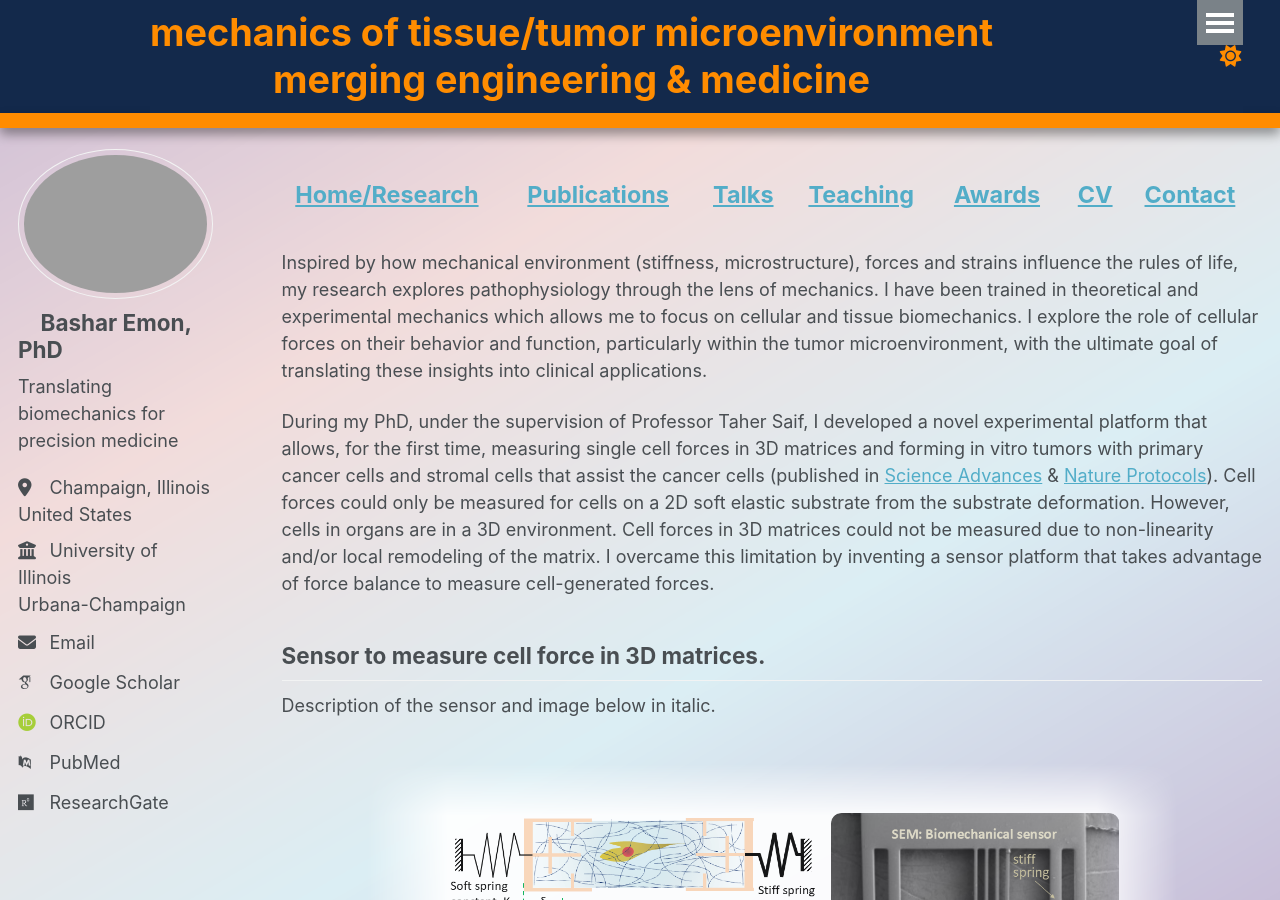
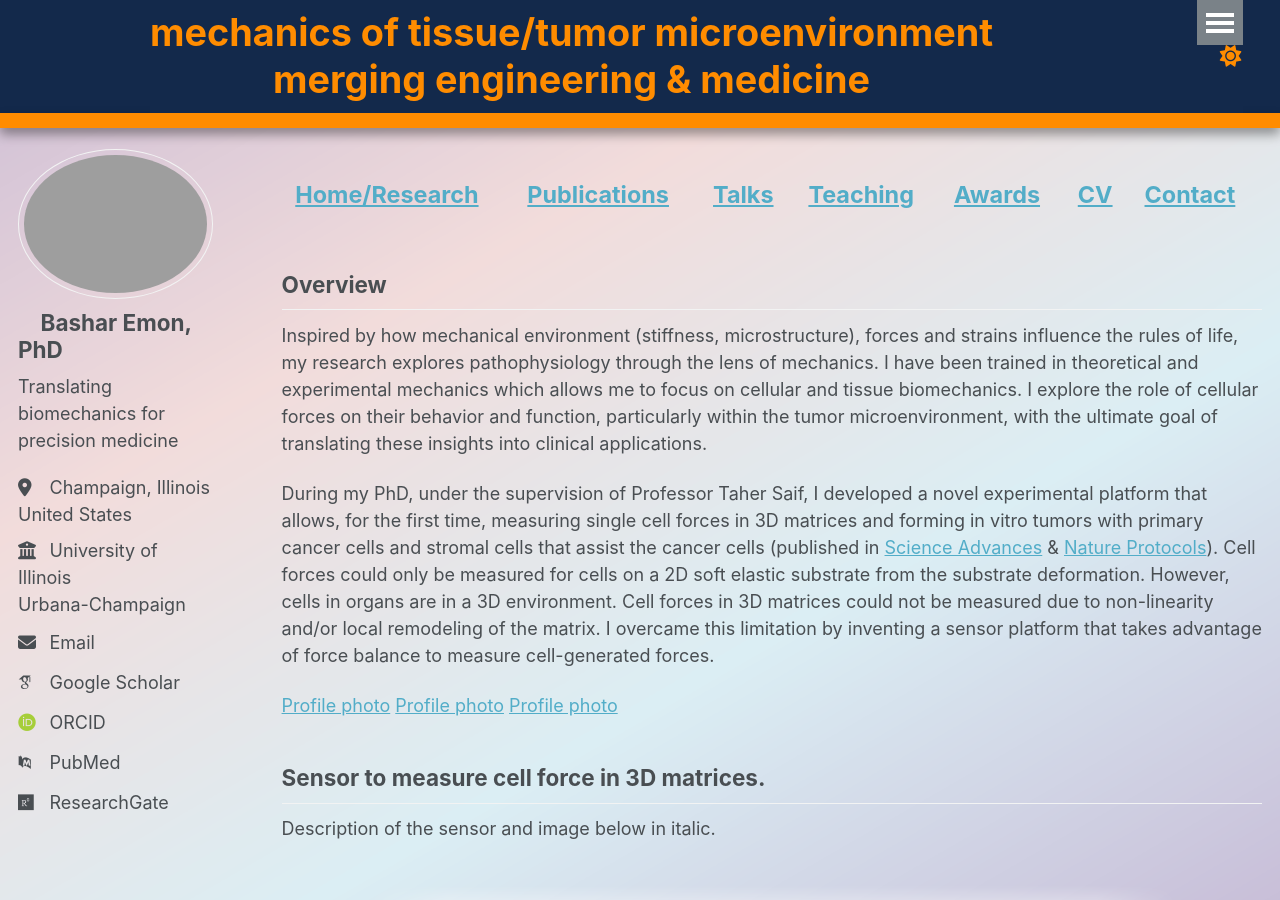
Before and after one commit to BasharEmon/BasharEmon.github.io, a Jekyll site: the page built from _pages/about.md, in a window 1280 px wide and 900 px high. Built offline with Jekyll 4.4.1, drawn with Linux system fonts in a browser that asks for light colours; some web fonts are replaced.

Commit message:
Update about.md

```diff
--- a/_pages/about.md
+++ b/_pages/about.md
@@ -25,9 +25,13 @@ redirect_from:
   </tr>
 </table>
 
+Overview
+------
 Inspired by how mechanical environment (stiffness, microstructure), forces and strains influence the rules of life, my research explores pathophysiology through the lens of mechanics. I have been trained in theoretical and experimental mechanics which allows me to focus on cellular and tissue biomechanics. I explore the role of cellular forces on their behavior and function, particularly within the tumor microenvironment, with the ultimate goal of translating these insights into clinical applications.
 
 During my PhD, under the supervision of Professor Taher Saif, I developed a novel experimental platform that allows, for the first time, measuring single cell forces in 3D matrices and forming in vitro tumors with primary cancer cells and stromal cells that assist the cancer cells (published in [Science Advances](https://www.science.org/doi/10.1126/sciadv.abf2629) & [Nature Protocols](https://www.nature.com/articles/s41596-024-01106-8)). Cell forces could only be measured for cells on a 2D soft elastic substrate from the substrate deformation. However, cells in organs are in a 3D environment. Cell forces in 3D matrices could not be measured due to non-linearity and/or local remodeling of the matrix. I overcame this limitation by inventing a sensor platform that takes advantage of force balance to measure cell-generated forces.
+
+[Profile photo](/images/profile.png)  [Profile photo](/images/profile.png)  [Profile photo](/images/profile.png)
 
 Sensor to measure cell force in 3D matrices.
 ------
```
